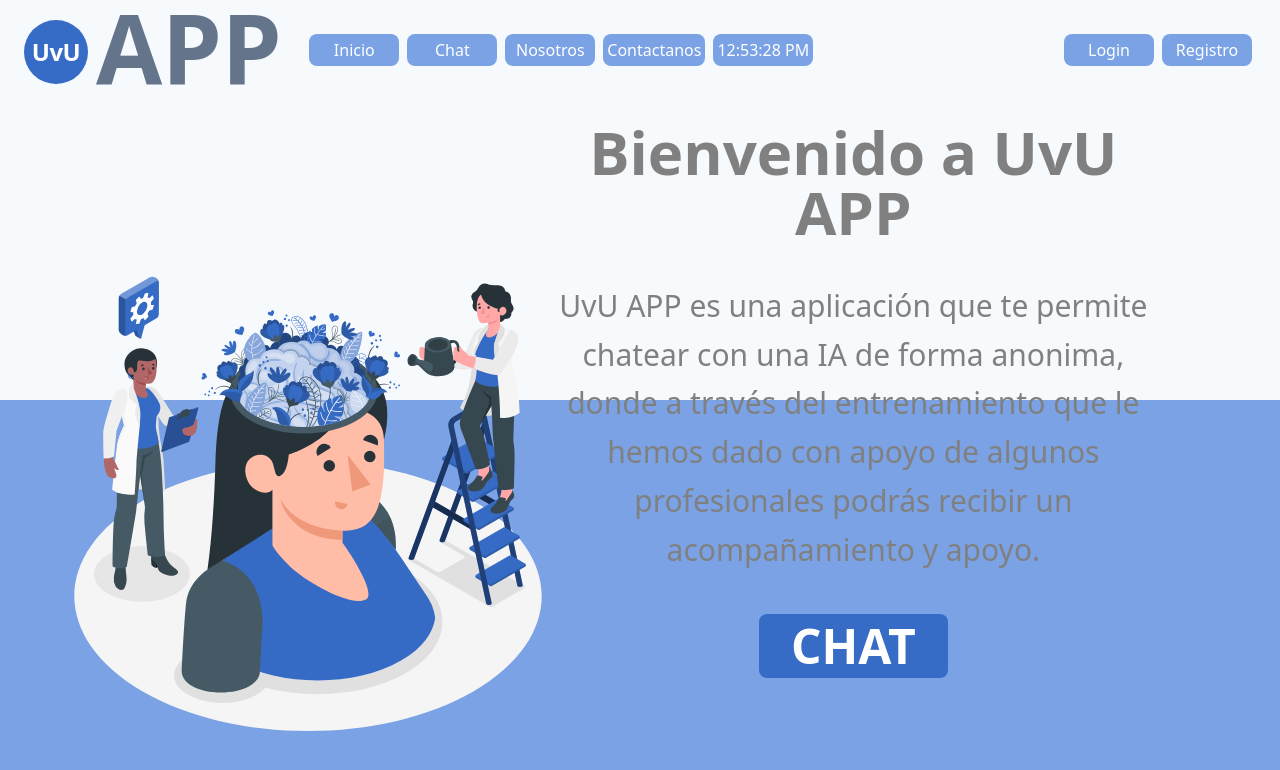
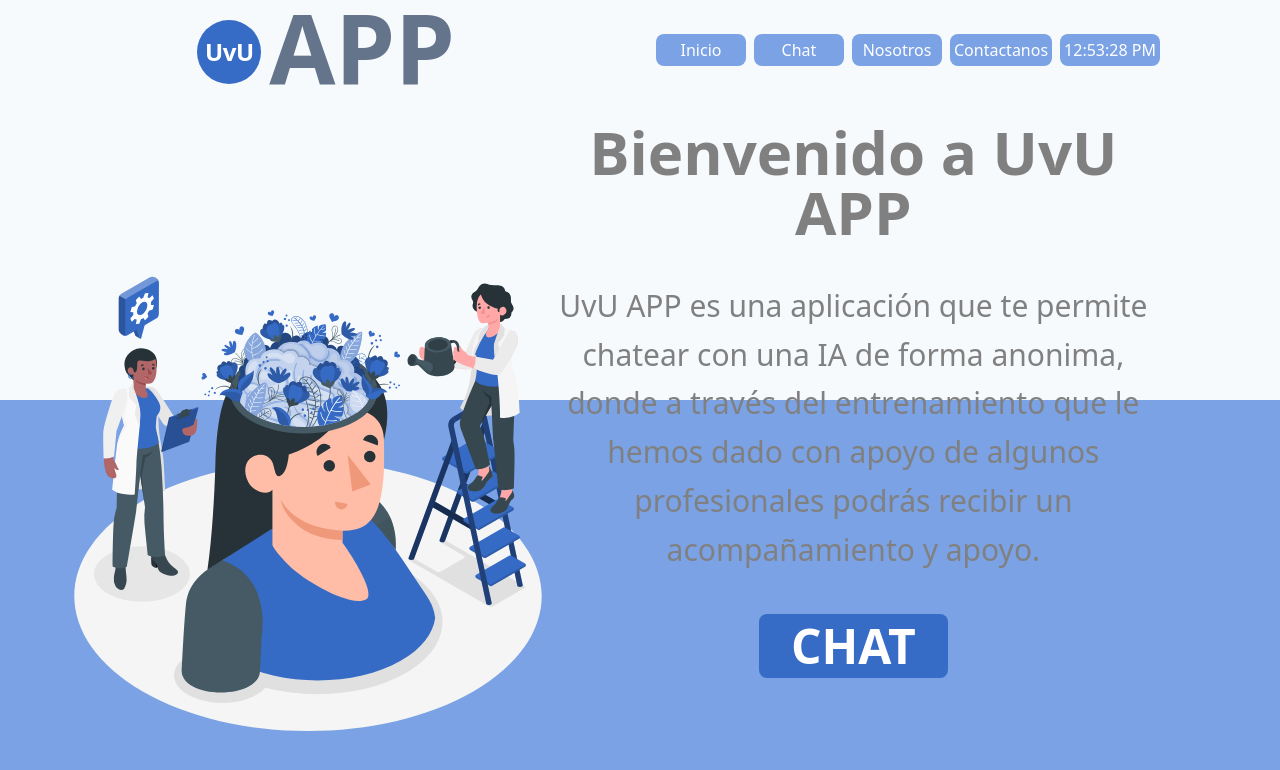
Before and after one commit to slayfer-dev/UvU-App, a Next.js app: page / in a window 1280 px wide. Shown: the top 770 px of the page. Built offline with nearby package versions, Linux system fonts and the light colour scheme.

Commit message:
Centrando navbar

```diff
--- a/src/components/Navbar/NavLinks/index.tsx
+++ b/src/components/Navbar/NavLinks/index.tsx
@@ -77,14 +77,14 @@ export default function NavLinks({
     return (
       <>
         <NavList orientation={orientation} />
-        <LoginLinks orientation={orientation} />
+        {/* <LoginLinks orientation={orientation} /> */}
       </>
     );
 
   return (
     <>
       <NavList orientation={orientation}>
-        <LoginLinks orientation={orientation} />
+        {/* <LoginLinks orientation={orientation} /> */}
       </NavList>
     </>
   );
--- a/src/components/Navbar/index.tsx
+++ b/src/components/Navbar/index.tsx
@@ -26,7 +26,7 @@ export default function Navbar({ children }: { children: React.ReactNode }) {
             </label>
           </div>
           <div className="flex gap-6 items-center px-2 mx-2 w-full m-auto">
-            <span className="font-semibold text-xl tracking-tight">
+            <span className="font-semibold text-xl tracking-tight relative lg:static top-0 left-0 w-full text-center">
               <Link
                 href="/"
                 className="text-secondary-base no-underline flex gap-2 items-center justify-center"
```
